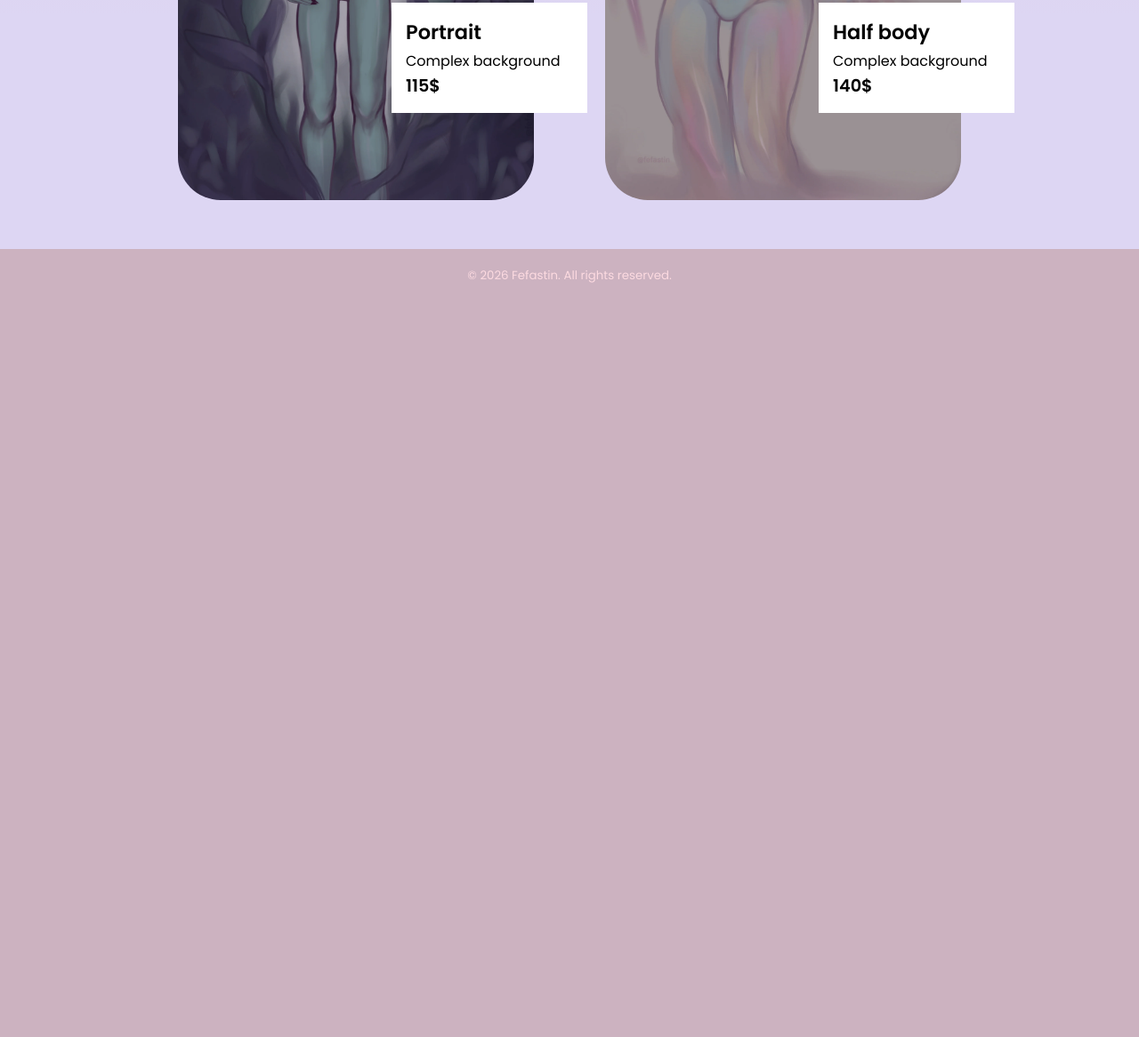
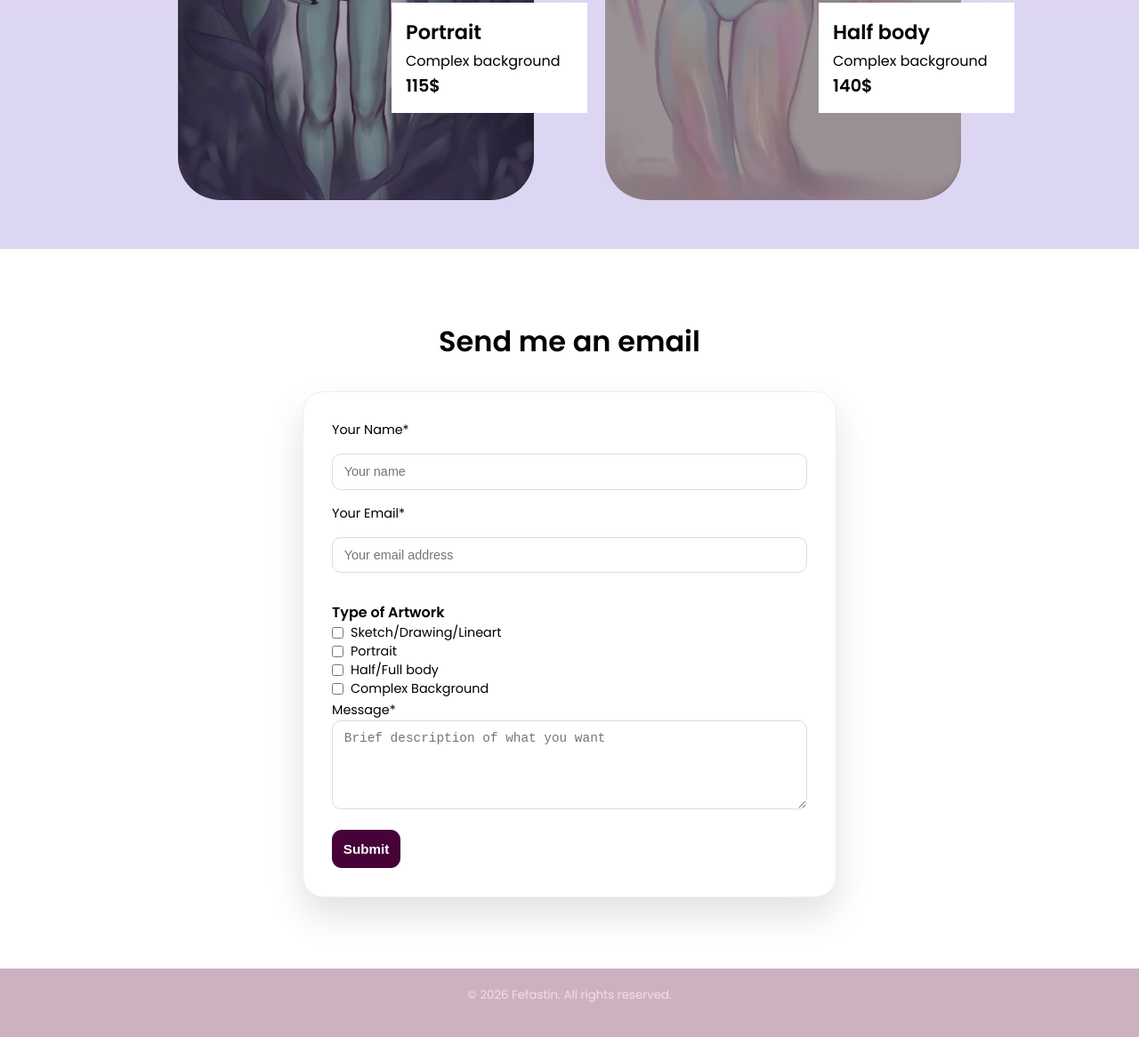
Before and after one commit to ant000o/artist-portfolio, a plain HTML site: page commissions.html in a window 1280 px wide. Shown: the part 2441-3607 px from the top of the page at 89% size. Before the commit the page ends 2803 px from the top, so only its background shows below. Drawn offline with Linux system fonts and the light colour scheme.

Commit message:
html and css finished

```diff
--- a/commissions.html
+++ b/commissions.html
@@ -163,7 +163,46 @@
 
 
         <section class="commission-form">
-            <form action=""></form>
+
+            <h2>Send me an email</h2>
+
+            <form action="">
+                <label for="name">Your Name*</label>
+                <input type="text" id="name" name="name" required placeholder="Your name">
+
+                <label for="email">Your Email*</label>
+                <input type="email" id="email" name="email" required placeholder="Your email address">
+
+                <fieldset:d>
+                    <legend>Type of Artwork</legend>
+                    <div>
+                        <input type="checkbox" id="simple" name="artwork[]" value="simple" />
+                        <label for="simple">Sketch/Drawing/Lineart</label>
+                    </div>
+
+                    <div>
+                        <input type="checkbox" id="portrait" name="artwork[]" value="portrait" />
+                        <label for="portrait">Portrait</label>
+                    </div>
+
+                    <div>
+                        <input type="checkbox" id="body" name="artwork[]" value="body" />
+                        <label for="body">Half/Full body</label>
+                    </div>
+
+                    <div>
+                        <input type="checkbox" id="complex" name="artwork[]" value="complex" />
+                        <label for="complex">Complex Background</label>
+                    </div>
+                </fieldset>
+
+                    <label for="message">Message*</label>
+                    <textarea name="message" id="message" placeholder="Brief description of what you want"></textarea>
+
+                    <button type="submit">Submit</button>
+                </form>
+
+
         </section>
 
 
--- a/styles/components.css
+++ b/styles/components.css
@@ -156,4 +156,85 @@
 
 
 
-/* COMMISSION FORM */
+
+/* FORM BOX */
+.commission-form form{
+    background: #ffffff;
+    border: 1px solid #f0efef;
+    border-radius: 1.5rem;
+    width: 100%;
+    max-width: 600px;
+    padding: 2rem;
+    margin-top: 2rem;
+    box-shadow: 0 20px 40px rgba(0,0,0,0.12);
+
+    display: flex;
+    flex-direction: column;
+    gap: 1rem;
+}
+
+/* LABELS */
+.commission-form label{
+    font-weight: 500;
+    font-size: 0.9rem;
+}
+
+/* INPUTS */
+.commission-form input,
+.commission-form textarea{
+    width: 100%;
+    padding: 0.7rem 0.8rem;
+    border-radius: 0.6rem;
+    border: 1px solid #ddd;
+    font-size: 0.9rem;
+    transition: border 0.2s ease, box-shadow 0.2s ease;
+}
+
+.commission-form input:focus,
+.commission-form textarea:focus{
+    outline: none;
+    border-color: var(--color-primary-dark);
+    box-shadow: 0 0 0 3px rgba(124,108,255,0.15);
+}
+
+/* TEXTAREA */
+.commission-form textarea{
+    resize: vertical;
+    min-height: 100px;
+}
+
+/* ARTWORK SECTION */
+.commission-form legend{
+    margin-top: 1rem;
+    font-weight: 600;
+}
+
+.commission-form form div{
+    display: flex;
+    align-items: center;
+    gap: 0.5rem;
+}
+
+.commission-form input[type="checkbox"]{
+    width: auto;
+    accent-color: var(--color-primary-dark);
+}
+
+/* BUTTON */
+.commission-form button{
+    margin-top: 1rem;
+    padding: 0.8rem;
+    border: none;
+    border-radius: 0.7rem;
+    background: var(--color-primary-dark);
+    color: white;
+    font-weight: 600;
+    font-size: 0.95rem;
+    cursor: pointer;
+    transition: transform 0.15s ease, box-shadow 0.15s ease;
+}
+
+.commission-form button:hover{
+    transform: translateY(-2px);
+    box-shadow: 0 6px 14px rgba(0,0,0,0.15);
+}
--- a/styles/pages/commissions.css
+++ b/styles/pages/commissions.css
@@ -48,3 +48,19 @@ body {
     top: 60%;
     font-size: larger;
 }
+
+
+.commission-form{
+    display: flex;
+    flex-direction: column;
+    justify-content: center;
+    align-items: center;
+    background: #fff;
+    color: #000;
+    padding-block: 5rem;
+}
+
+.commission-form h2{
+    font-size: 2rem;
+    font-weight: 600;
+}
```
